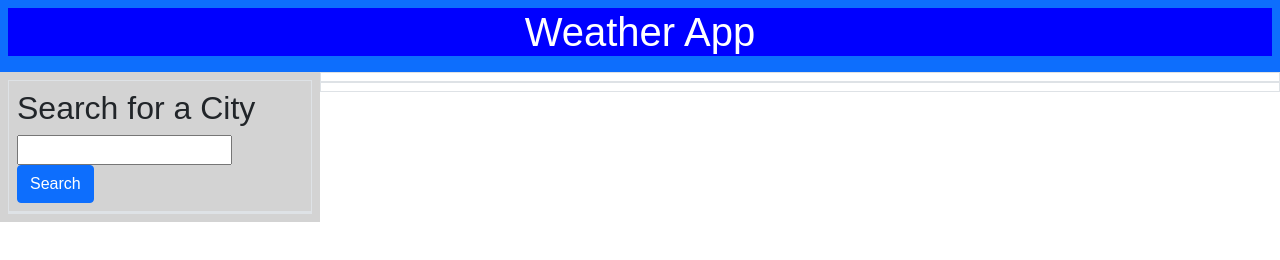
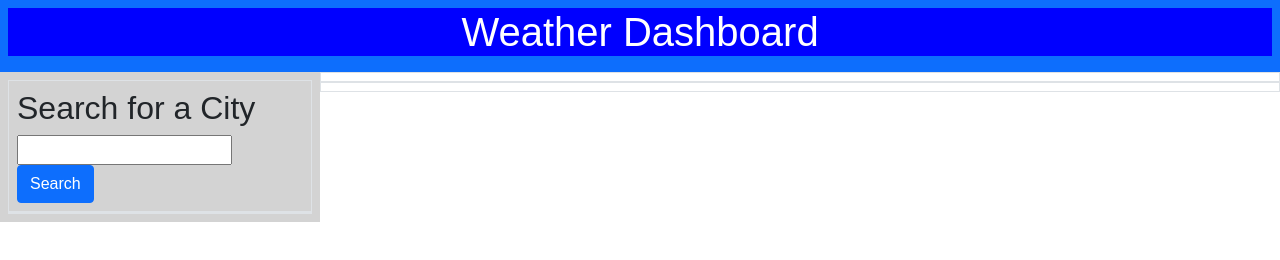
Before and after one commit to Clary-Ashton/-weather-App, a plain HTML site: page index.html in a window 1280 px wide. Drawn offline with nearby package versions, Linux system fonts and the light colour scheme.

Commit message:
Changed title to Weather Dashboard

```diff
--- a/index.html
+++ b/index.html
@@ -6,12 +6,12 @@
 <meta name="viewport" content="width=device-width, initial-scale=1.0">
 <link href="https://cdn.jsdelivr.net/npm/bootstrap@5.1.3/dist/css/bootstrap.min.css" rel="stylesheet" integrity="sha384-1BmE4kWBq78iYhFldvKuhfTAU6auU8tT94WrHftjDbrCEXSU1oBoqyl2QvZ6jIW3" crossorigin="anonymous">
 <link rel="stylesheet" type="text/css" href="./assets/css/styles.css">
-<title>Weather App</title>
+<title>Weather Dashboard</title>
 </head>
 
 <body>
     <header class="bg-primary text-white text-center p-2">
-        <h1>Weather App</h1>
+        <h1>Weather Dashboard</h1>
     </header>
     <main class="container-fluid">
         <div class="row">
```
